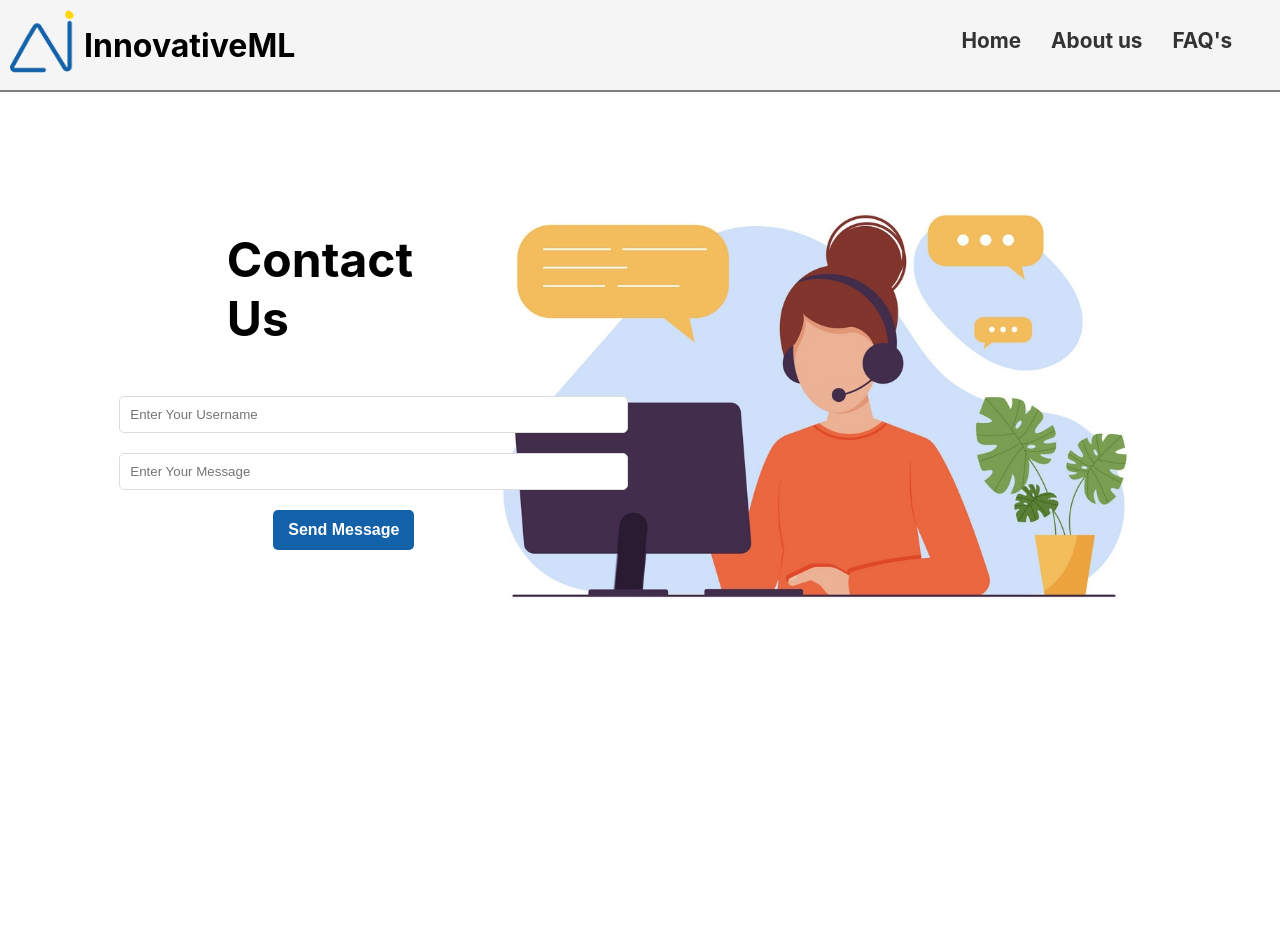
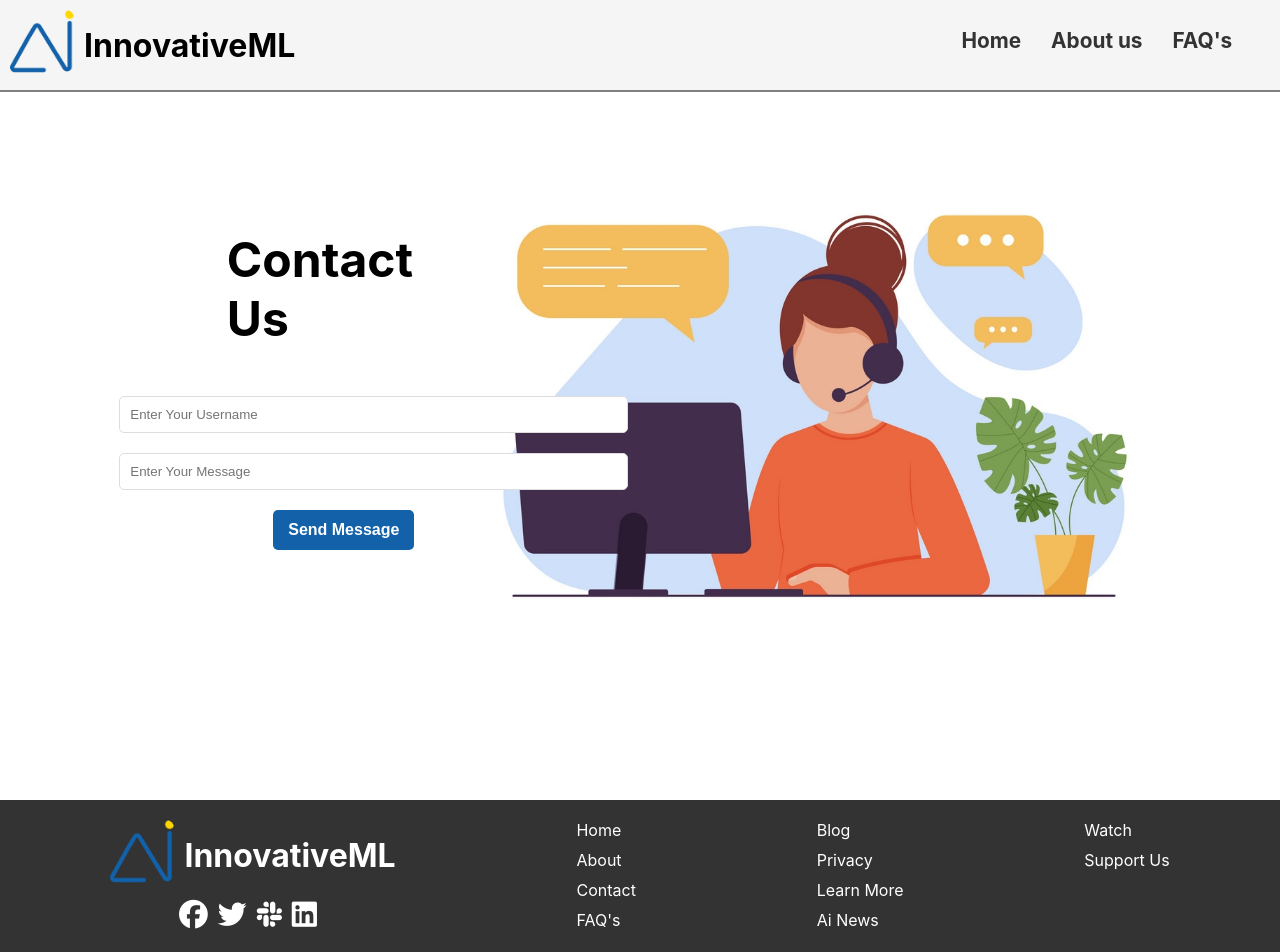
Before and after one commit to AhmadSerhall/innovativeML, a React (Create React App) app in the folder frontend/: page /contact in a window 1280 px wide. Shown: the top 952 px of the page. Before the commit the page ends 800 px from the top, so only its background shows below. Built offline with nearby package versions, Linux system fonts and the light colour scheme.

Commit message:
added the footer component and removed the x-axis scroll bar

```diff
--- a/frontend/src/pages/Contact/index.jsx
+++ b/frontend/src/pages/Contact/index.jsx
@@ -26,7 +26,7 @@ const Contact = () => {
   return (
     <div>
       <NavBar/>
-      <div className='contact-container page flex'>
+      <div className='contact-container  flex'>
         <div className='contact-info flex column'>
           <h1 className='contact-title'>Contact Us</h1>
           <Input name={"username"}  placeholder={"Enter Your Username"} onChange={handleUsernameChange} />
@@ -37,6 +37,7 @@ const Contact = () => {
             <img src={contactimg} alt="contact img"/>
           </div>
       </div>
+      <Footer/>
     </div>
   )
 }
--- a/frontend/src/pages/Contact/style.css
+++ b/frontend/src/pages/Contact/style.css
@@ -1,6 +1,7 @@
 .contact-container{
     justify-content: space-between;
     align-items: center;
+    height:100vh;
 }
 .contact-info{
     justify-content: center;
```
